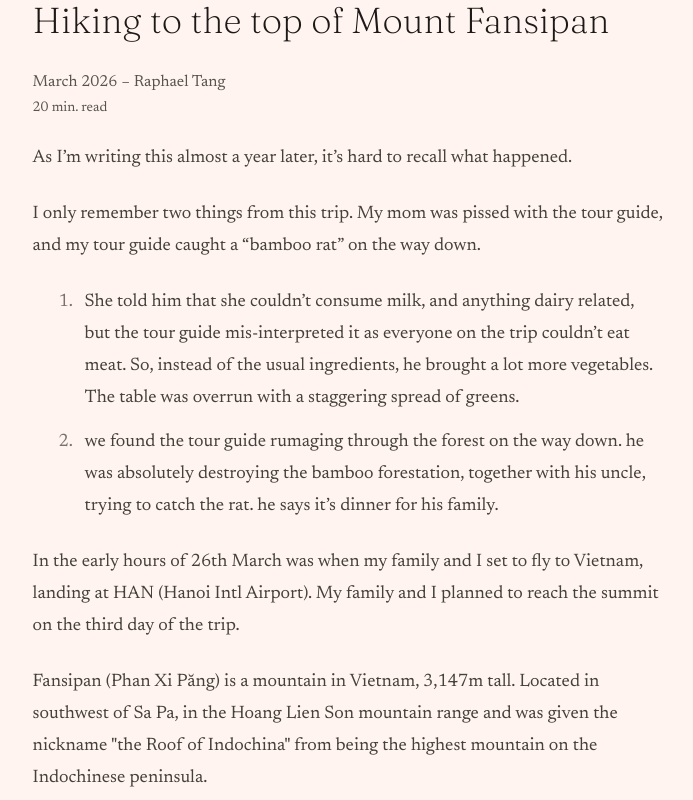
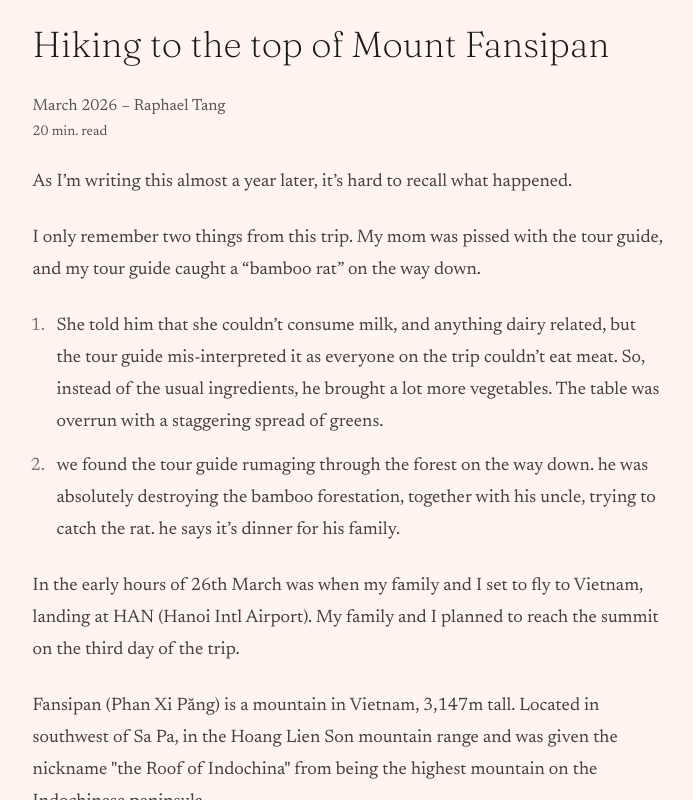
Before and after one commit to raphtlw/raphtlw.com, a Next.js app: page /posts/mount-fansipan-in-videos in a window 1280 px wide. Shown: the whole page, without its empty margins (292-985 px from the left). Built offline with nearby package versions, Linux system fonts and the light colour scheme; no server answers; a web font is replaced by a local one.

Commit message:
fix: scroll snapping on iOS

```diff
--- a/app/posts/mount-fansipan-in-videos/page.mdx
+++ b/app/posts/mount-fansipan-in-videos/page.mdx
@@ -7,8 +7,6 @@ readingTime: 20
 ---
 
 <Layout scrollSnap>
-
-<div className="snap-start snap-always min-h-dvh">
 
 # Hiking to the top of Mount Fansipan
 
@@ -33,7 +31,6 @@ The mountain is located directly across Yunnan, China. On a good day, you might
 from the peak. It's considered part of the easternmost extent of the Himalayas.
 
 We decided to descend the same way we'd ascend.
-</div>
 
 <div className="snap-start snap-always min-h-dvh my-4">
     <ImageMedia src="395f1af73d5fb68e9e77fadfb83fd024494eb23e.avif" alt="This is an example alt." />
--- a/components/prose/layout.tsx
+++ b/components/prose/layout.tsx
@@ -14,7 +14,7 @@ export default function Layout({
     <div
       className={cn(
         "grid grid-cols-1 md:place-items-center",
-        scrollSnap && "h-dvh overflow-hidden",
+        scrollSnap && "h-dvh overflow-y-scroll snap-y snap-mandatory",
         className,
       )}
     >
@@ -27,8 +27,7 @@ export default function Layout({
           "prose-headings:scroll-mt-6 prose-h1:mt-6",
           "prose-figure:font-sans",
           "*:px-4 prose-ol:ml-4",
-          scrollSnap &&
-            "h-dvh overflow-y-scroll snap-y snap-mandatory overscroll-none",
+          scrollSnap && "snap-start snap-always",
         )}
       >
         {children}
```
